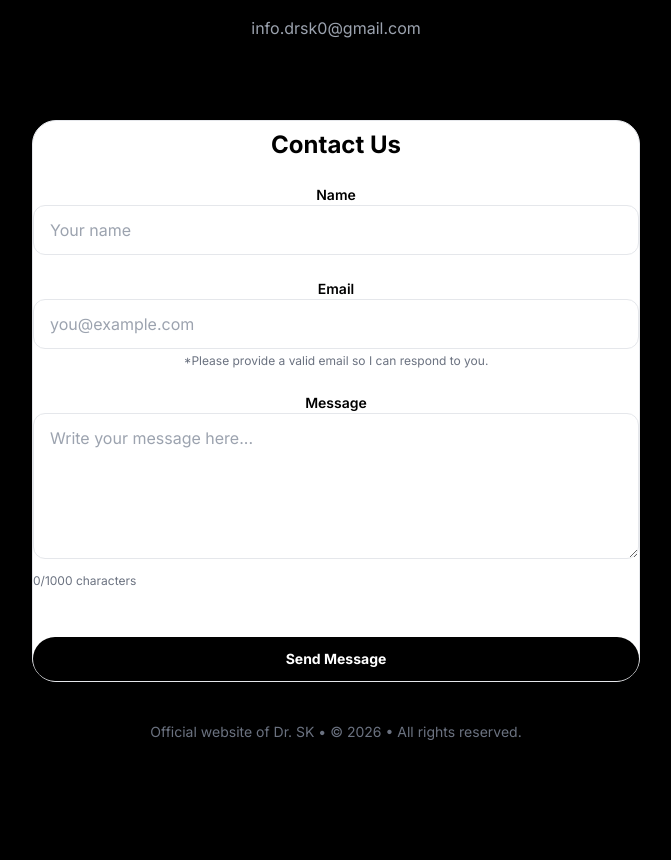
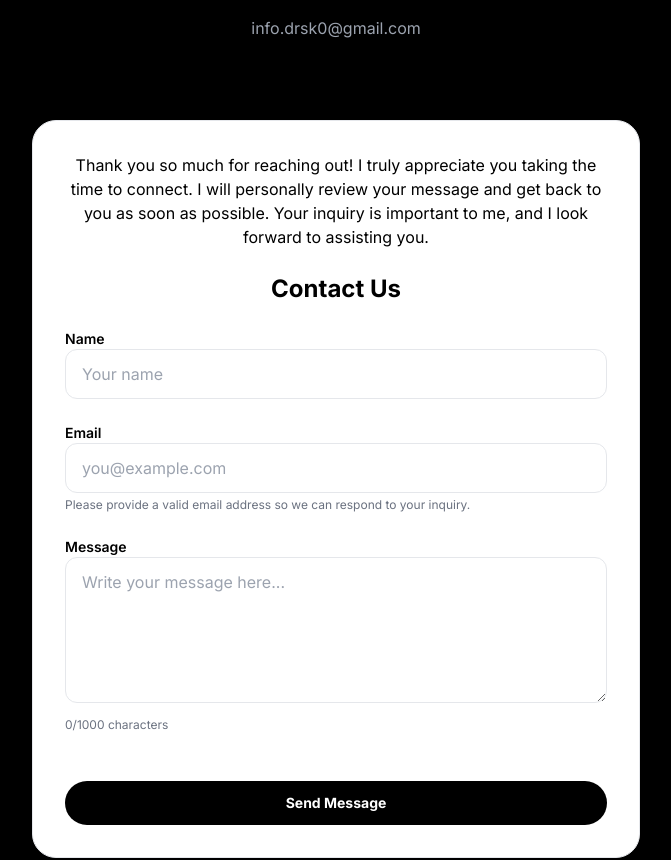
Before and after one commit to sagar1008kc/drsk, a Next.js app: page / in a window 1280 px wide. Shown: the part 5345-6205 px from the top of the page, without its empty margins (304-975 px from the left). Before the commit the page ends 6127 px from the top, so only its background shows below. Built offline with nearby package versions, Linux system fonts and the light colour scheme; no server answers.

Commit message:
payment change

```diff
--- a/src/component/Contact.tsx
+++ b/src/component/Contact.tsx
@@ -34,9 +34,13 @@ type StatusState = {
   message: string;
 };
 
+type ContactFormProps = {
+  onClose?: () => void;
+};
+
 const MESSAGE_LIMIT = 1000;
 
-export default function ContactForm() {
+export default function ContactForm({ onClose }: ContactFormProps) {
   const [form, setForm] = useState<FormState>({
     name: '',
     email: '',
@@ -116,13 +120,17 @@ export default function ContactForm() {
     }
   };
 
-  const resetForm = () => {
+  const clearFormFields = () => {
     setForm({
       name: '',
       email: '',
       message: '',
       company: '',
     });
+  };
+
+  const resetForm = () => {
+    clearFormFields();
     setStatus({
       type: 'idle',
       message: '',
@@ -194,20 +202,20 @@ export default function ContactForm() {
         );
       }
 
-      setForm({
-        name: '',
-        email: '',
-        message: '',
-        company: '',
-      });
-
+      clearFormFields();
       resetCaptcha();
 
       setStatus({
         type: 'success',
         message:
-          'Thank you! Your message has been received. I will reach out to you soon.',
+          'Thank you for sending your message. Your inquiry has been received successfully. We will get back to you within 24 hours.',
       });
+
+      if (onClose) {
+        setTimeout(() => {
+          onClose();
+        }, 2500);
+      }
     } catch (error) {
       setStatus({
         type: 'error',
@@ -228,35 +236,33 @@ export default function ContactForm() {
 
   return (
     <div className="flex min-h-[90vh] items-center justify-center px-4">
-      <div className="w-full max-w-xl rounded-3xl border border-gray-200 bg-white shadow-lg">
-        <h2 className="text-center text-2xl font-bold text-black mt-2">
-          Contact Us
-        </h2>
+      <div className="w-full max-w-xl rounded-3xl border border-gray-200 bg-white p-6 shadow-lg md:p-8">
+      <p className="text-center text-x text-black">
+          Thank you so much for reaching out! I truly appreciate you taking the time to connect. I will personally review your message and get back to you as soon as possible. Your inquiry is important to me, and I look forward to assisting you.
+        </p>
+        {status.type === 'success' ? (
+          <div className="text-center">
+            <p className="text-sm leading-6 text-gray-700">{status.message}</p>
 
-        {status.type === 'success' ? (
-          <div className="mt-6 rounded-2xl border border-green-300 bg-green-50 p-6 text-center">
-            <div className="mb-2 text-xl font-semibold text-green-700">
-              Message Sent Successfully
-            </div>
-
-            <p className="text-sm leading-6 text-gray-700">
-              {status.message}
-            </p>
-
+            {!onClose && (
               <button
                 type="button"
                 onClick={resetForm}
-              className="mt-5 rounded-full bg-black px-5 py-2.5 text-sm font-semibold text-white transition hover:bg-gray-800"
+                className="mt-5 rounded-full bg-black px-4 py-3 text-sm font-semibold text-white transition hover:bg-gray-800"
               >
                 Send Another Message
               </button>
+            )}
           </div>
         ) : (
-          <form onSubmit={handleSubmit} className="mt-6 space-y-6">
+          <form onSubmit={handleSubmit} className="mt-6 space-y-6 px-5">
+             <h2 className="text-center text-2xl font-bold text-black">
+          Contact Us
+        </h2>
             <div>
               <label
                 htmlFor="name"
-                className="mb-2 block text-sm font-semibold text-black text-center"
+                className="mb-2 block text-sm font-semibold text-black"
               >
                 Name
               </label>
@@ -276,7 +282,7 @@ export default function ContactForm() {
             <div>
               <label
                 htmlFor="email"
-                className="block text-sm font-semibold text-black text-center"
+                className="mb-2 block text-sm font-semibold text-black"
               >
                 Email
               </label>
@@ -291,15 +297,15 @@ export default function ContactForm() {
                 placeholder="you@example.com"
                 className="w-full rounded-xl border border-gray-300 bg-white px-4 py-3 text-black placeholder:text-gray-400 outline-none transition focus:border-black focus:ring-2 focus:ring-black/10"
               />
-              <p className="mt-1 text-xs text-gray-500 text-center">
-                *Please provide a valid email so I can respond to you.
+              <p className="mt-1 text-xs text-gray-500">
+                Please provide a valid email address so we can respond to your inquiry.
               </p>
             </div>
 
             <div>
               <label
                 htmlFor="message"
-                className="mb-2 block text-sm font-semibold text-black text-center"
+                className="mb-2 block text-sm font-semibold text-black"
               >
                 Message
               </label>
@@ -313,7 +319,7 @@ export default function ContactForm() {
                 value={form.message}
                 onChange={handleChange}
                 placeholder="Write your message here..."
-                className="w-full  rounded-xl border border-gray-300 bg-white px-4 py-3 text-black placeholder:text-gray-400 outline-none transition focus:border-black focus:ring-2 focus:ring-black/10"
+                className="w-full rounded-xl border border-gray-300 bg-white px-4 py-3 text-black placeholder:text-gray-400 outline-none transition focus:border-black focus:ring-2 focus:ring-black/10"
               />
               <div
                 className={`mt-2 text-right text-xs ${
@@ -350,7 +356,7 @@ export default function ContactForm() {
             <button
               type="submit"
               disabled={loading}
-              className="w-full rounded-full bg-black py-3 text-sm font-bold text-white transition hover:bg-gray-800 disabled:cursor-not-allowed disabled:opacity-70"
+              className="w-full px-4 rounded-full bg-black py-3 px-4 mt-2 text-sm font-bold text-white transition hover:text-sky-400"
             >
               {loading ? 'Sending...' : 'Send Message'}
             </button>
```
Also changed, not shown: src/component/BookingDialog.tsx (+51 -21 lines). Lines whose indentation alone changed are shown as unchanged.
